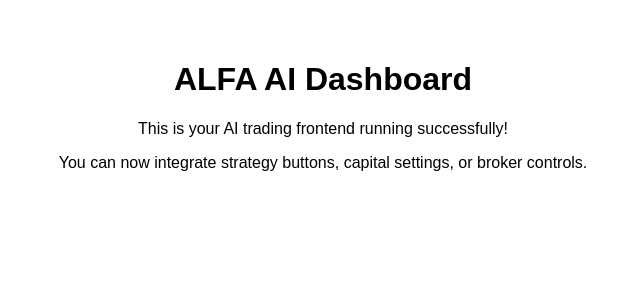
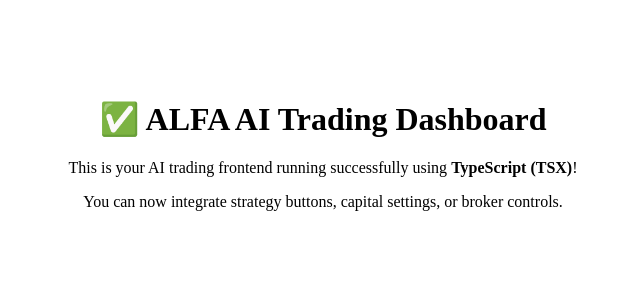
Before and after one commit to ALFATELECOM/ALFA-AI-Trading-Dashboard, a Next.js app in the folder frontend/: page / in a window 1280 px wide. Shown: the top 300 px of the page, without its empty margins (317-957 px from the left). Built offline with nearby package versions, Linux system fonts and the light colour scheme.

Commit message:
Add files via upload

```diff
--- a/frontend/pages/index.tsx
+++ b/frontend/pages/index.tsx
@@ -1,17 +1,18 @@
-import Head from "next/head";
 
-export default function HomePage() {
+import React from "react";
+
+const Home = () => {
   return (
-    <>
-      <Head>
-        <title>ALFA AI Dashboard</title>
-        <meta name="viewport" content="width=device-width, initial-scale=1.0" />
-      </Head>
-      <main style={{ padding: "2rem", fontFamily: "sans-serif", textAlign: "center" }}>
-        <h1>ALFA AI Dashboard</h1>
-        <p>This is your AI trading frontend running successfully!</p>
-        <p>You can now integrate strategy buttons, capital settings, or broker controls.</p>
-      </main>
-    </>
+    <div style={{ textAlign: "center", marginTop: "100px" }}>
+      <h1>✅ ALFA AI Trading Dashboard</h1>
+      <p>
+        This is your AI trading frontend running successfully using <b>TypeScript (TSX)</b>!
+      </p>
+      <p>
+        You can now integrate strategy buttons, capital settings, or broker controls.
+      </p>
+    </div>
   );
-}
+};
+
+export default Home;
```
Also changed, not shown: frontend/package.json (+9 -4 lines).
